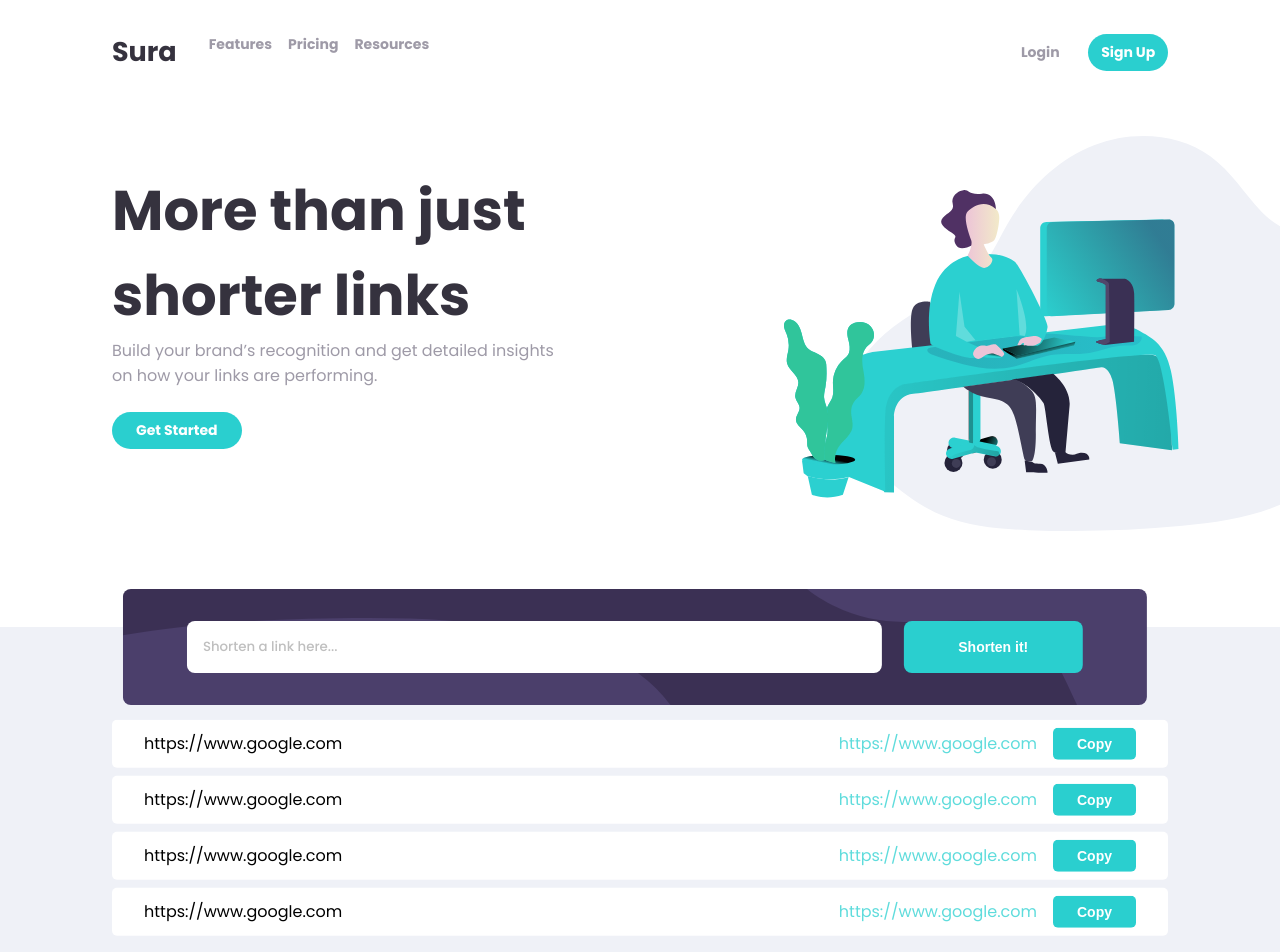
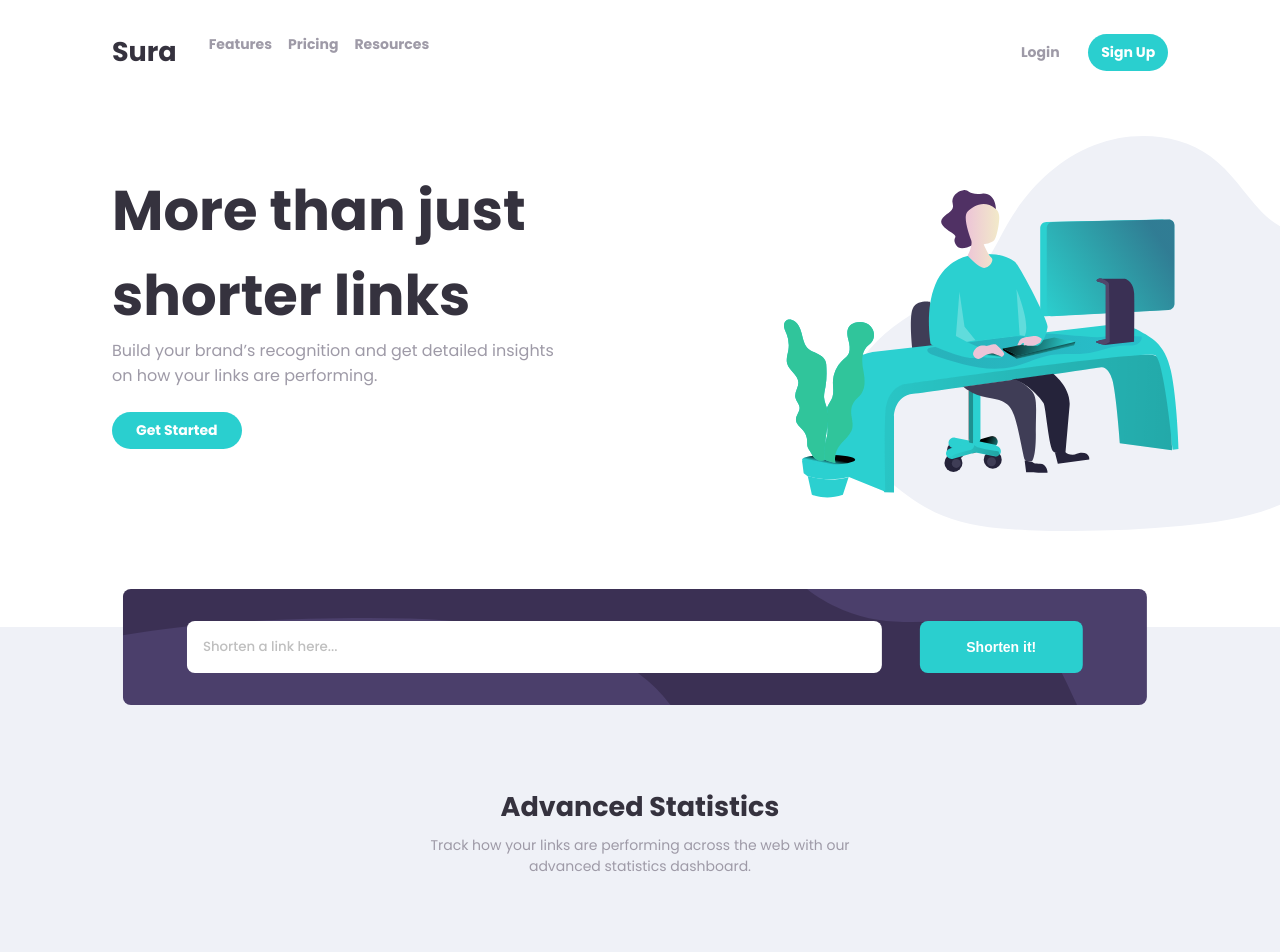
Before and after one commit to DeveloperAspire/sura, a React (Create React App) app: page / in a window 1280 px wide. Shown: the top 952 px of the page. Built offline with nearby package versions, Linux system fonts and the light colour scheme.

Commit message:
Built the logic for sending an API request, displaying the result and copying the result to a clipboard

```diff
--- a/src/App.js
+++ b/src/App.js
@@ -1,4 +1,4 @@
-import React from 'react'
+import React, {useEffect, useState} from 'react'
 import Header from './components/Layout/Header'
 import Hero from './components/Layout/Hero'
 import Details from './components/Layout/Details'
@@ -9,13 +9,40 @@ import Input from './components/Forms/Input';
 
 
 function App() {
+  const [links, setLinks] = useState([])
+
+useEffect(()=> {
+fetchFromLocalStorage()
+}, [])
+
+  const shortenLinkHandler = async (link)=> {
+    const transformedData = []
+    const hi = `https://api.shrtco.de/v2/shorten?url=${link}`;
+    console.log(hi)
+    const response = await fetch(
+      `https://api.shrtco.de/v2/shorten?url=${link}`
+    );
+    const data = await response.json()
+    console.log(data.result)
+    const result = {
+      id:data.result.code,
+      originalLink :data.result.original_link,
+      shortenLink: data.result.short_link
+
+    }
+  transformedData.push(result)
+  console.log(transformedData)
+  setLinks(transformedData)
+  }
+  const fetchFromLocalStorage = ()=> {
+
+  }
   return (
     <React.Fragment>
      <Header/>
      <Hero/>
-     <Input/>
-     {/* <Result/> */}
-     <Details/>
+     <Input shortenLink={shortenLinkHandler}/>
+     <Details result={links}/>
      <Quote/>
      <Footer/>
 
--- a/src/components/Forms/Input.jsx
+++ b/src/components/Forms/Input.jsx
@@ -1,12 +1,17 @@
-import React,{useState} from 'react'
+import React,{useState, useEffect} from 'react'
 import classes from './Input.module.css'
 
-const Input = ()=> {
+const Input = ({shortenLink})=> {
        const [enteredUrl, setEnteredUrl] = useState('')
        const [urlIsValid, setUrlIsValid] = useState(true)
        const [urlIsTouched, setUrlIsTouched] = useState(false)
+       const [formIsValid, setFormIsValid] = useState(false)
 
-
+useEffect(()=>{
+if(urlIsValid){
+  setFormIsValid(true)
+}
+}, [urlIsValid])
        const urlHandler=(e)=>{
          setEnteredUrl(e.target.value)
          setUrlIsTouched(false)
@@ -18,11 +23,23 @@ const Input = ()=> {
             }
        }
 
+       const submitHandler = (e)=> {
+         e.preventDefault()
+         if(formIsValid){
+           shortenLink(enteredUrl)
+
+           setTimeout(()=> {
+             setEnteredUrl('')
+           },1000)
+         }
+
+       }
+
       const urlIsInvalid = urlIsTouched && !urlIsValid
       const urlClass = urlIsInvalid ? classes.error :''
       return (
         <div className={classes["form--background"]}>
-          <form>
+          <form onSubmit={submitHandler}>
             <div>
               <input className={urlClass} type="url" placeholder="Shorten a link here..." onChange={urlHandler} onBlur={blurHandler} value={enteredUrl}/>
             </div>
--- a/src/components/Layout/Details.jsx
+++ b/src/components/Layout/Details.jsx
@@ -2,10 +2,10 @@ import  classes  from './Details.module.css'
 import React from 'react'
 import Result from "./Result";
 
-const Details = ()=> {
+const Details = ({result})=> {
   return (
     <section className={classes.container}>
-      <Result />
+      <Result result={result}/>
       <div className={classes.head}>
         <h1> Advanced Statistics</h1>
         <p>
--- a/src/components/Layout/Footer.module.css
+++ b/src/components/Layout/Footer.module.css
@@ -20,3 +20,7 @@ ul li:first-child{
 img{
       margin-right: 1rem;
 }
+ul li:hover{
+      color:hsl(180, 66%, 49%);
+      cursor: pointer;
+}
--- a/src/components/Layout/Result.jsx
+++ b/src/components/Layout/Result.jsx
@@ -1,17 +1,19 @@
-import React from 'react'
-import classes from './Result.module.css'
-import ResultItem from './ResultItem'
+import React from "react";
+import classes from "./Result.module.css";
+import ResultItem from "./ResultItem";
 
+const Result = ({ result }) => {
+  return (
+    <div className={classes["result--container"]}>
+      {result.map((item) => (
+        <ResultItem
+          originalLink={item.originalLink}
+          shortLink={item.shortenLink}
+          key={item.id}
+        />
+      ))}
+    </div>
+  );
+};
 
-const Result =()=> {
-      return (
-        <div className={classes["result--container"]}>
-          <ResultItem />
-          <ResultItem />
-          <ResultItem />
-          <ResultItem />
-        </div>
-      );
-}
-
-export default Result
+export default Result;
--- a/src/components/Layout/ResultItem.jsx
+++ b/src/components/Layout/ResultItem.jsx
@@ -1,13 +1,21 @@
-import React from 'react'
+import React, { useState } from 'react'
 import classes from './ResultItem.module.css'
 
-const ResultItem = ()=> {
+const ResultItem = ({originalLink, shortLink})=> {
+  const [copied, setCopied] = useState(false)
+
+
+  const copyToClipBoard = ()=> {
+    navigator.clipboard.writeText(shortLink)
+    setCopied(true)
+  }
+  const buttonClass = copied ? classes.copied : ''
       return (
         <div className={classes.container}>
-          <p>https://www.google.com</p>
+          <p>{originalLink}</p>
           <div>
-            <a href="https://www.google.com" className={classes.link}>https://www.google.com</a>
-            <button className={classes.button}>Copy</button>
+            <span className={classes.link}>{shortLink}</span>
+            <button className={buttonClass} onClick={copyToClipBoard}>{copied ? 'Copied' : 'Copy'}</button>
           </div>
         </div>
       );
--- a/src/components/Layout/ResultItem.module.css
+++ b/src/components/Layout/ResultItem.module.css
@@ -12,7 +12,7 @@
       color:#5FDCDC;
       text-decoration: none;
 }
-.button{
+button{
       border:none;
       display: inline-block;
       padding:.5rem 1.5rem;
@@ -24,7 +24,10 @@
       color:white;
       margin-left: 1rem;
 }
-.button:hover{
+button:hover{
       background-color: #5FDCDC;
       cursor: pointer;
 }
+button.copied{
+      background-color: #3B3054;
+}
```
